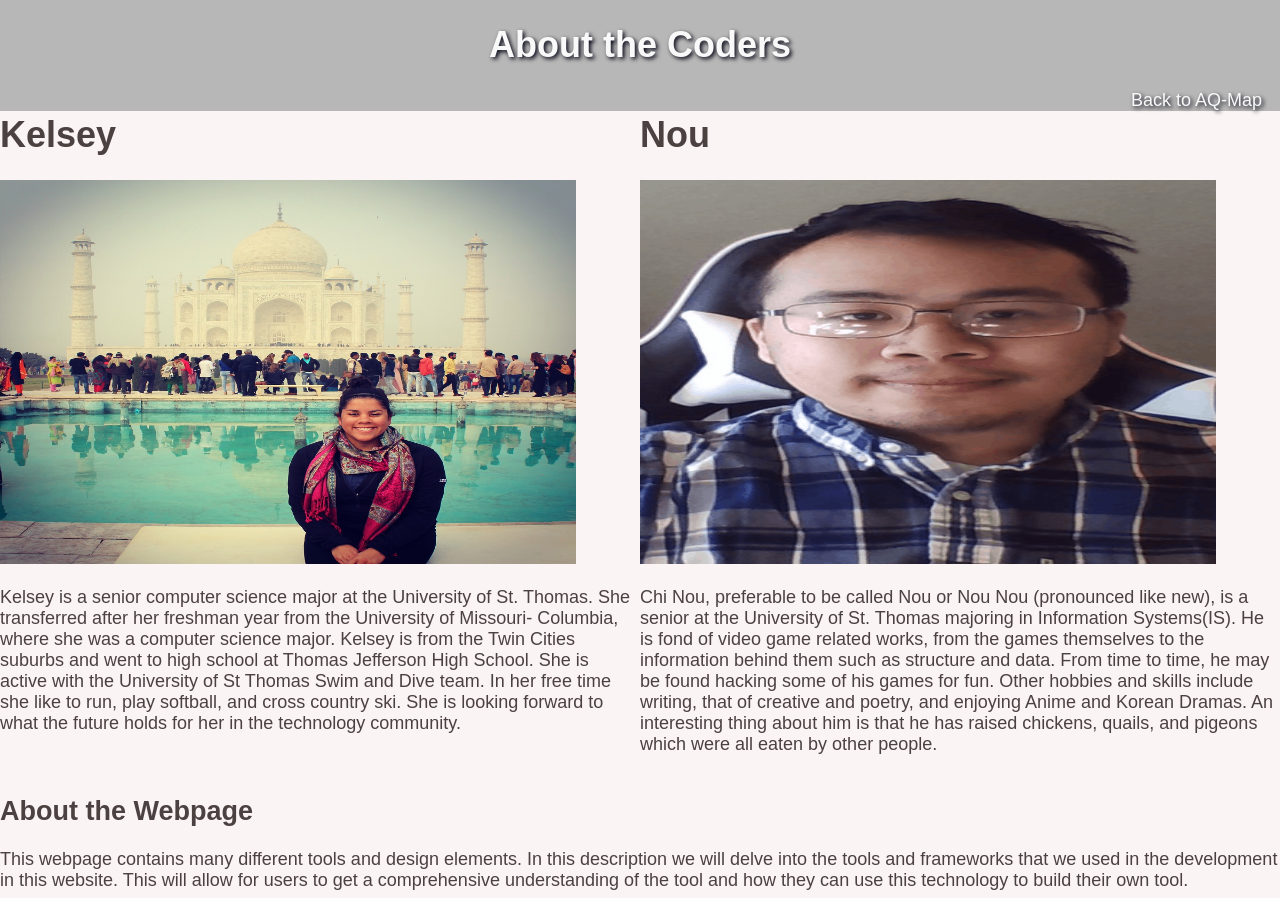
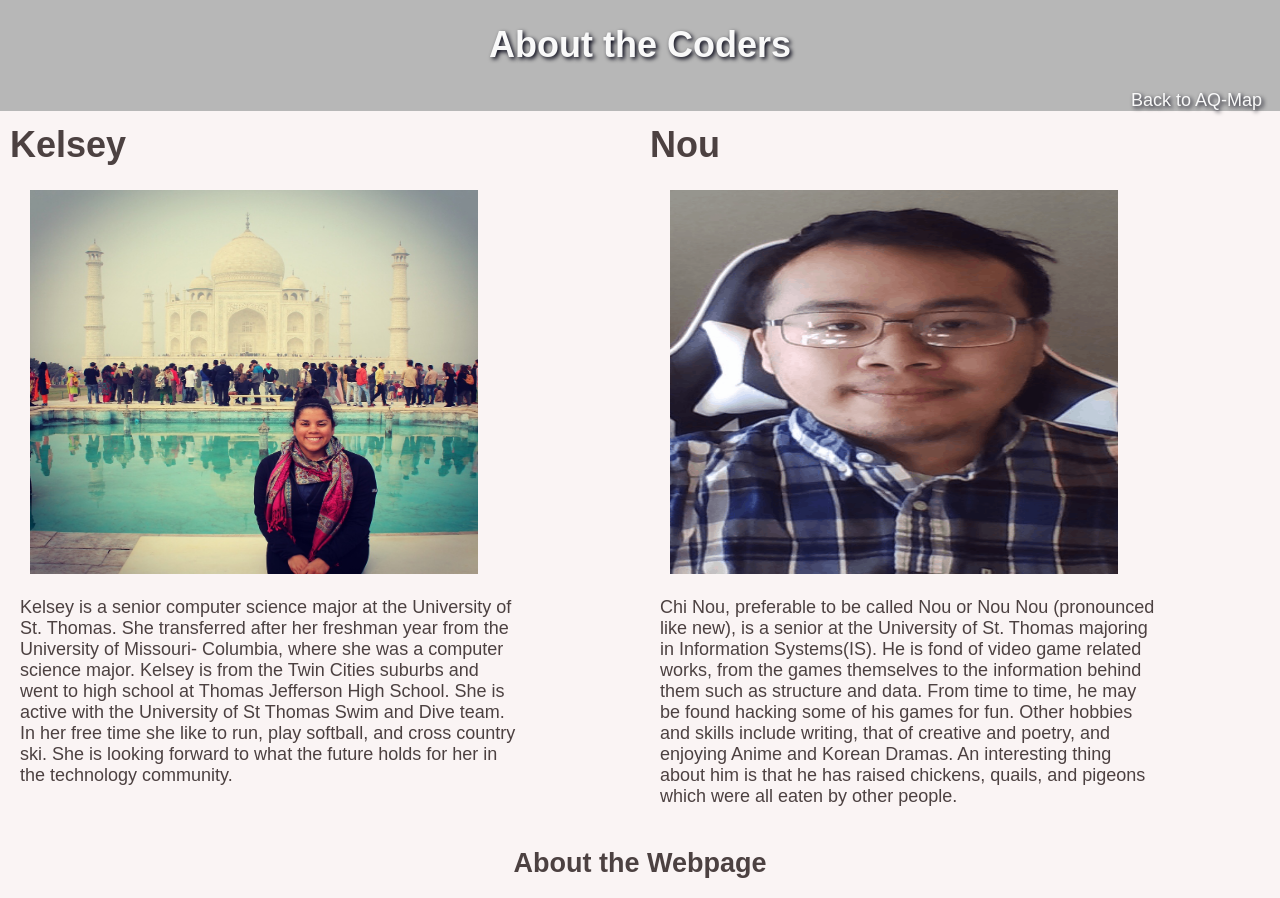
Before and after one commit to nunuchi/CISC375HW2, a plain HTML site: page about.html in a window 1280 px wide. Shown: the top 898 px of the page. Drawn offline with Linux system fonts and the light colour scheme.

Commit message:
About page updates

```diff
--- a/about.html
+++ b/about.html
@@ -16,18 +16,18 @@
 		<div id="column1">
 			<h1>Kelsey</h1>
 			<img class="imgVW" src="images/kelsey.jpg">
-			<p>Kelsey is a senior computer science major at the University of St. Thomas. She transferred after her freshman year from the University of Missouri- Columbia, where she was a computer science major. Kelsey is from the Twin Cities suburbs and went to high school at Thomas Jefferson High School. She is active with the University of St Thomas Swim and Dive team. In her free time she like to run, play softball, and cross country ski. She is looking forward
+			<p id="Para">Kelsey is a senior computer science major at the University of St. Thomas. She transferred after her freshman year from the University of Missouri- Columbia, where she was a computer science major. Kelsey is from the Twin Cities suburbs and went to high school at Thomas Jefferson High School. She is active with the University of St Thomas Swim and Dive team. In her free time she like to run, play softball, and cross country ski. She is looking forward
 			to what the future holds for her in the technology community. </p>
 		</div>
 		<div id="column2">
 			<h1>Nou</h1>
 			<img class="imgVW" src="images/nou.png">
-			<p> Chi Nou, preferable to be called Nou or Nou Nou (pronounced like new), is a senior at the University of St. Thomas majoring in Information Systems(IS).  He is fond of video game related works, from the games themselves to the information behind them such as structure and data. From time to time, he may be found hacking some of his games for fun. Other hobbies and skills include writing, that of creative and poetry, and enjoying Anime and Korean Dramas. An interesting thing about him is that he has raised chickens, quails, and pigeons which were all eaten by other people.</p>
+			<p id="Para"> Chi Nou, preferable to be called Nou or Nou Nou (pronounced like new), is a senior at the University of St. Thomas majoring in Information Systems(IS).  He is fond of video game related works, from the games themselves to the information behind them such as structure and data. From time to time, he may be found hacking some of his games for fun. Other hobbies and skills include writing, that of creative and poetry, and enjoying Anime and Korean Dramas. An interesting thing about him is that he has raised chickens, quails, and pigeons which were all eaten by other people.</p>
 		</div>
 	</div>
 
 	<div id="about-webpage">
-		<h2>About the Webpage</h2>
+		<h2 align="center">About the Webpage</h2>
 		<p>This webpage contains many different tools and design elements. In this description we will delve into the tools and frameworks that we used in the development in this website. This will allow for users to get a comprehensive understanding of the tool and how they can use this technology to build their own tool.</p>
 		<p>To build the map for the website we used the <a href="https://developers.google.com/maps/documentation/javascript/">Google Maps API </a>.  This allowed us to get a base for the tool. We decided that we wanted it to have an interactive map component so that it would be easier for users to visualize the air quality around the world. This API also allows us and the user to search for specific locations within the map, this can be done either through a name of a place or coordinates. </p>
 		<p>The next tool that we used was the <a href="https://docs.openaq.org">Open AQ Platform API</a>. This API allows us to gather data about the air quality of a certain locations and the surrounding areas. We use this information to update a table that is located on the main page about the air quality. This API and information will also allow us to display the air quality information on top of the Google Map. </p>
@@ -35,5 +35,10 @@
 		<p>In the end, the final project will allow users to view a map, search the map, and view the air quality data of specific locations. This is all done through the Google Maps API, Open AQ API, and the use of the framework Angular. We are appreciative that we have access to these tools to build a website like this.</p>
 	</div>
 
+	<h2 align="center">Video Demo</h2>
+	<p align="center">
+	<iframe src="https://www.youtube.com/embed/tgbNymZ7vqY" width="450" height="350" align="middle"></iframe>
+</p>
+
 </body>
 </html>
--- a/hw2-style.css
+++ b/hw2-style.css
@@ -135,8 +135,9 @@ part of how to use the api*/
 }
 
 .imgVW {
+	padding-left: 3rem;
 	height: 30vw;
-	width: 45vw;
+	width: 35vw;
 }
 
 .unlink {
@@ -155,9 +156,33 @@ part of how to use the api*/
 	width: 50rem;
 	padding-left: 1rem;
 	padding-bottom: 1rem;
-
 	float: right;
 }
 #numDays input{
 		width: 20rem;
 }
+
+#videoCenter {
+	margin:auto;
+}
+
+#about-webpage p {
+	width: 115rem;
+	margin: auto;
+	padding-bottom: 1rem;
+}
+
+#Para
+{
+	padding-left: 2rem;
+	width: 50rem;
+}
+
+#flex-box  h1
+{
+	padding-left: 1rem;
+	padding-top: 1rem;
+}
+a:hover{
+	color: #13c176;
+}
```
